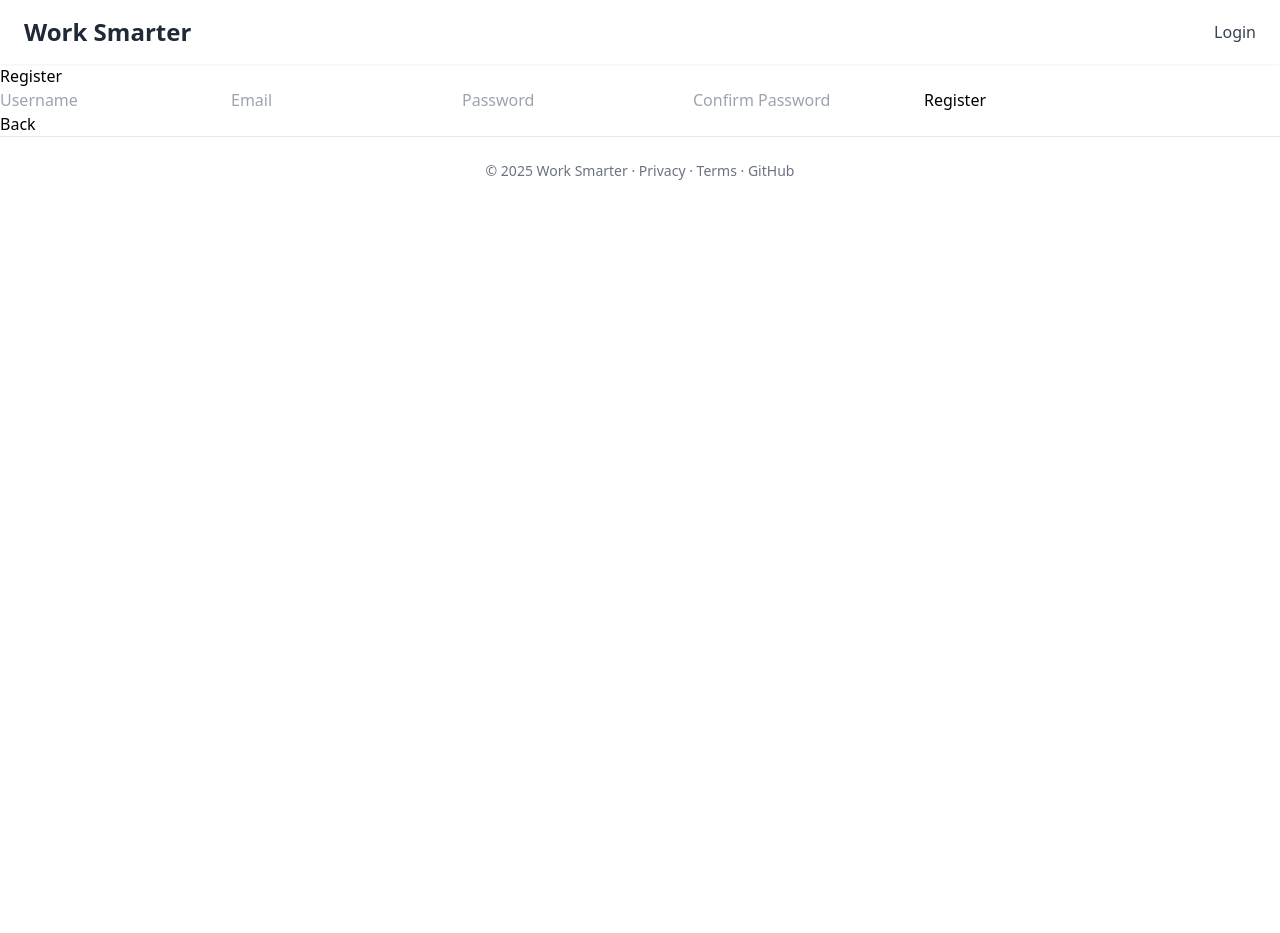
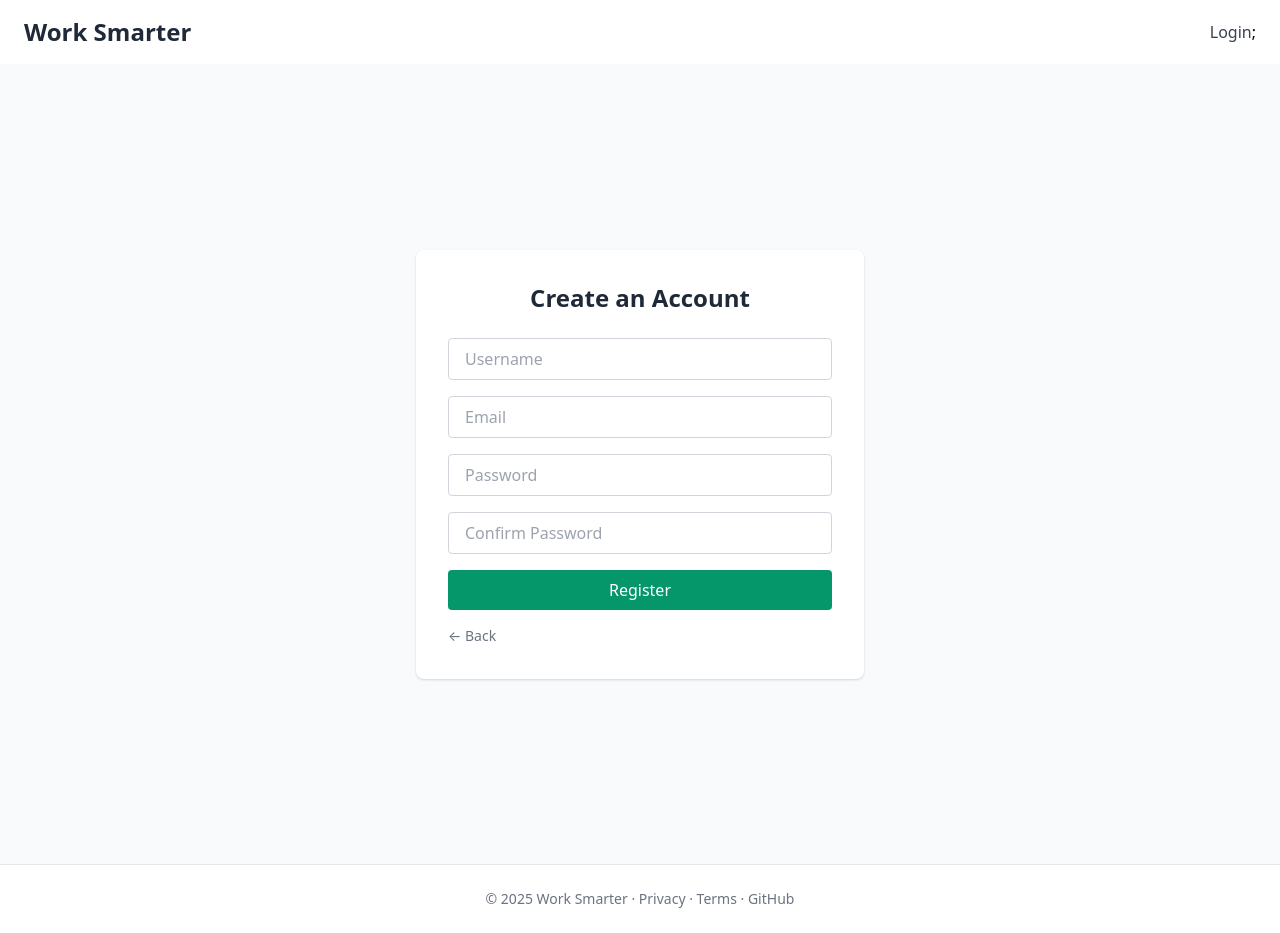
Before and after one commit to alton-michaux/work-smarter, a Next.js app in the folder frontend/: page /register in a window 1280 px wide. Before the commit the page ends 800 px from the top, so only its background shows below. Built offline with nearby package versions, Linux system fonts and the light colour scheme; no server answers.

Commit message:
implemented tailwind styling to registration page

```diff
--- a/frontend/components/shared/Navbar.tsx
+++ b/frontend/components/shared/Navbar.tsx
@@ -1,13 +1,20 @@
 import Link from 'next/link';
+import { useAuth } from '../../context/AuthContext';
 
 export default function Navbar() {
+  const { loggedIn } = useAuth();
   return (
     <header className="flex justify-between items-center px-6 py-4 shadow-sm">
       <div className="text-2xl font-bold text-gray-800">Work Smarter</div>
       <div className="space-x-5">
-        <Link href="/login" legacyBehavior>
-          <a className="text-gray-700 hover:text-green-600">Login</a>
-        </Link>
+        {
+          loggedIn ? (
+            <a href="/">Home</a>
+          ) : (
+            <Link href="/link" legacyBehavior>
+              <a className="text-gray-700 hover:text-green-600">Login</a>
+            </Link>
+          )};
       </div>
     </header>
   );
--- a/frontend/context/AuthContext.tsx
+++ b/frontend/context/AuthContext.tsx
@@ -10,6 +10,26 @@ export const AuthProvider = ({ children }) => {
   const [loggedIn, setLoggedIn] = useState(false);
   const [form, setForm] = useState({ email: '', password: '' });
   const [error, setError] = useState<string | null>(null);
+
+  const register = async (form) => {
+    try {
+      const res = await fetch(`${process.env.NEXT_PUBLIC_API_URL}/auth/registration/`, {
+        method: 'POST',
+        headers: { 'Content-Type': 'application/json' },
+        body: JSON.stringify(form),
+      });
+
+      if (!res.ok) {
+        const data = await res.json();
+        throw new Error(JSON.stringify(data));
+      }
+
+      router.push('/login');
+    } catch (err: any) {
+      const msg = err.message.includes('{') ? JSON.parse(err.message) : { error: err.message };
+      setError(msg?.non_field_errors?.[0] || msg?.password1?.[0] || msg?.error || 'Registration failed');
+    }
+  }
 
   const login = async (form) => {
       setError(null);
@@ -62,7 +82,7 @@ export const AuthProvider = ({ children }) => {
   }, []);
 
   return (
-    <AuthContext.Provider value={{ loggedIn, setLoggedIn, login, logout }}>
+    <AuthContext.Provider value={{ loggedIn, setLoggedIn, login, logout, register }}>
       {children}
     </AuthContext.Provider>
   );
--- a/frontend/pages/dashboard.tsx
+++ b/frontend/pages/dashboard.tsx
@@ -101,8 +101,6 @@ function Dashboard() {
                 </button>
                 {uploadStatus && <p className="mt-2 text-sm">{uploadStatus}</p>}
             </div>
-            <button onClick={() => router.back()}>Back</button>
-            <button onClick={() => router.push('/')}>Home</button>
         </div>
     );
 }
--- a/frontend/pages/login.tsx
+++ b/frontend/pages/login.tsx
@@ -46,7 +46,7 @@ const Login = () => {
             </form>
             {error && <p style={{ color: 'red' }}>{error}</p>}
             <p>Don't have an account? <a href="/register">Sign up here</a>.</p>
-            <a href="/">Back to Home</a>
+            <a href="/">Home</a>
         </div>
     );
 };
--- a/frontend/pages/register.tsx
+++ b/frontend/pages/register.tsx
@@ -1,7 +1,9 @@
 import { useState } from 'react';
 import { useRouter } from 'next/router';
+import { useAuth } from '../context/AuthContext';
 
 const Register = () => {
+  const { register } = useAuth();
   const [form, setForm] = useState({
     username: '',
     email: '',
@@ -19,39 +21,66 @@ const Register = () => {
 
   const handleSubmit = async (e: React.FormEvent) => {
     e.preventDefault();
-
-    try {
-      const res = await fetch(`${process.env.NEXT_PUBLIC_API_URL}/auth/registration/`, {
-        method: 'POST',
-        headers: { 'Content-Type': 'application/json' },
-        body: JSON.stringify(form),
-      });
-
-      if (!res.ok) {
-        const data = await res.json();
-        throw new Error(JSON.stringify(data));
-      }
-
-      // ✅ Registered! Redirect to login or dashboard
-      router.push('/login');
-    } catch (err: any) {
-      const msg = err.message.includes('{') ? JSON.parse(err.message) : { error: err.message };
-      setError(msg?.non_field_errors?.[0] || msg?.password1?.[0] || msg?.error || 'Registration failed');
-    }
+    register(form);
   };
 
   return (
-    <div>
-      <h1>Register</h1>
-      <form onSubmit={handleSubmit}>
-        <input name="username" placeholder="Username" onChange={handleChange} required />
-        <input name="email" placeholder="Email" type="email" onChange={handleChange} required />
-        <input name="password1" placeholder="Password" type="password" onChange={handleChange} required />
-        <input name="password2" placeholder="Confirm Password" type="password" onChange={handleChange} required />
-        <button type="submit">Register</button>
-      </form>
-      {error && <p style={{ color: 'red' }}>{error}</p>}
-      <button onClick={() => router.back()}>Back</button>
+    <div className="min-h-screen flex items-center justify-center bg-gray-50 px-4">
+      <div className="w-full max-w-md bg-white rounded-lg shadow p-8">
+        <h1 className="text-2xl font-bold mb-6 text-center text-gray-800">Create an Account</h1>
+
+        <form onSubmit={handleSubmit} className="space-y-4">
+          <input
+            name="username"
+            placeholder="Username"
+            onChange={handleChange}
+            required
+            className="w-full px-4 py-2 border border-gray-300 rounded focus:outline-none focus:ring-2 focus:ring-green-500"
+          />
+          <input
+            name="email"
+            type="email"
+            placeholder="Email"
+            onChange={handleChange}
+            required
+            className="w-full px-4 py-2 border border-gray-300 rounded focus:outline-none focus:ring-2 focus:ring-green-500"
+          />
+          <input
+            name="password1"
+            type="password"
+            placeholder="Password"
+            onChange={handleChange}
+            required
+            className="w-full px-4 py-2 border border-gray-300 rounded focus:outline-none focus:ring-2 focus:ring-green-500"
+          />
+          <input
+            name="password2"
+            type="password"
+            placeholder="Confirm Password"
+            onChange={handleChange}
+            required
+            className="w-full px-4 py-2 border border-gray-300 rounded focus:outline-none focus:ring-2 focus:ring-green-500"
+          />
+
+          {error && (
+            <p className="text-red-600 text-sm font-medium">{error}</p>
+          )}
+
+          <button
+            type="submit"
+            className="w-full bg-green-600 text-white py-2 rounded hover:bg-green-700 transition"
+          >
+            Register
+          </button>
+        </form>
+
+        <button
+          onClick={() => router.back()}
+          className="mt-4 text-sm text-gray-500 hover:underline"
+        >
+          ← Back
+        </button>
+      </div>
     </div>
   );
 }
```
